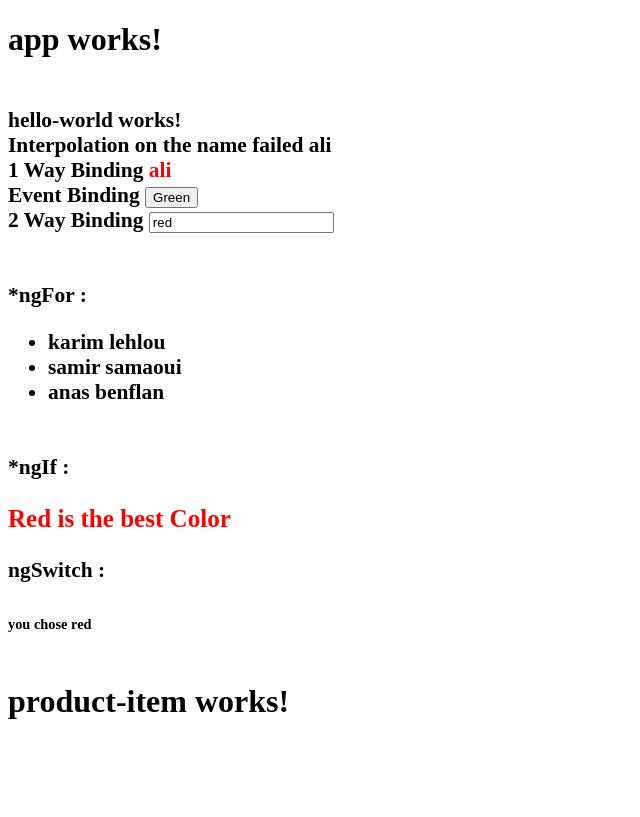
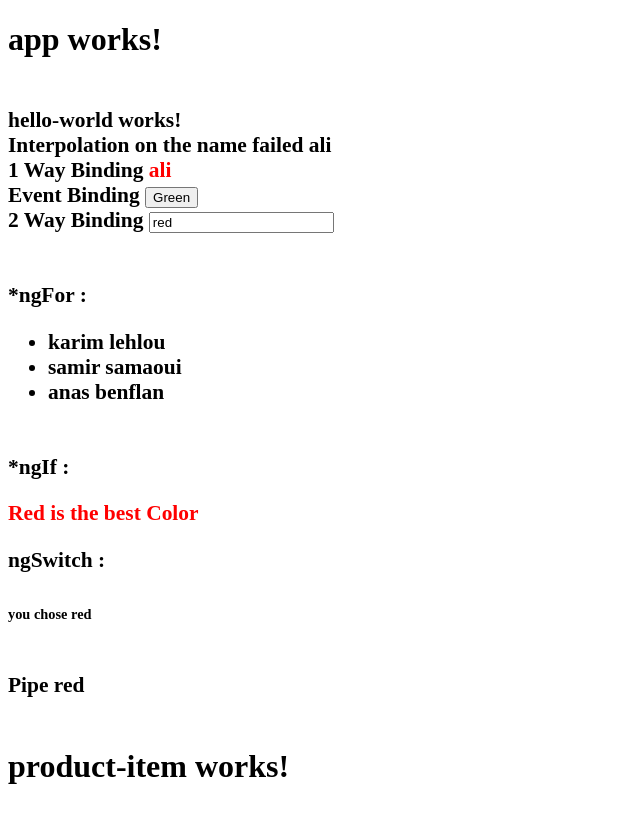
Before and after one commit to AElouai/angular_project, an Angular app: page / in a window 1280 px wide. Shown: the whole page, without its empty margins (0-640 px from the left). Built offline with nearby package versions, Linux system fonts and the light colour scheme.

Commit message:
#Custom Pipe

```diff
--- a/src/app/app.module.ts
+++ b/src/app/app.module.ts
@@ -6,12 +6,14 @@ import { HttpModule } from '@angular/http';
 import { AppComponent } from './app.component';
 import { HelloWorldComponent } from './hello-world/hello-world.component';
 import { ProductItemComponent } from './product-item/product-item.component';
+import { RedColorPipe } from './red-color.pipe';
 
 @NgModule({
   declarations: [
     AppComponent,
     HelloWorldComponent,
-    ProductItemComponent
+    ProductItemComponent,
+    RedColorPipe
   ],
   imports: [
     BrowserModule,
--- a/src/app/hello-world/hello-world.component.html
+++ b/src/app/hello-world/hello-world.component.html
@@ -18,9 +18,7 @@
   </ul>
 </h6>
 <h6>
-  *ngIf :
-  <h3 *ngIf="person.style=='red'" [style.color]="person.style" > Red is the best Color </h3>
-
+  *ngIf : <p *ngIf="person.style=='red'" [style.color]="person.style" > Red is the best Color </p>
   ngSwitch :
   <div [ngSwitch]="person.style">
     <h6 *ngSwitchCase="'red'">you chose red</h6>
@@ -28,3 +26,6 @@
     <h6 *ngSwitchDefault>you chose {{person.style}} </h6>
   </div>
 </h6>
+<h6>
+  <p>Pipe {{person.style | redColor }}</p>
+</h6>
--- /dev/null
+++ b/src/app/red-color.pipe.ts
@@ -0,0 +1,12 @@
+import { Pipe, PipeTransform } from '@angular/core';
+
+@Pipe({
+  name: 'redColor'
+})
+export class RedColorPipe implements PipeTransform {
+
+  transform(value: any, args?: any): any {
+    return value.replace('green', 'red');
+  }
+
+}
```
Also changed, not shown: 1 other file (tests, documents, lock files or other folders).
